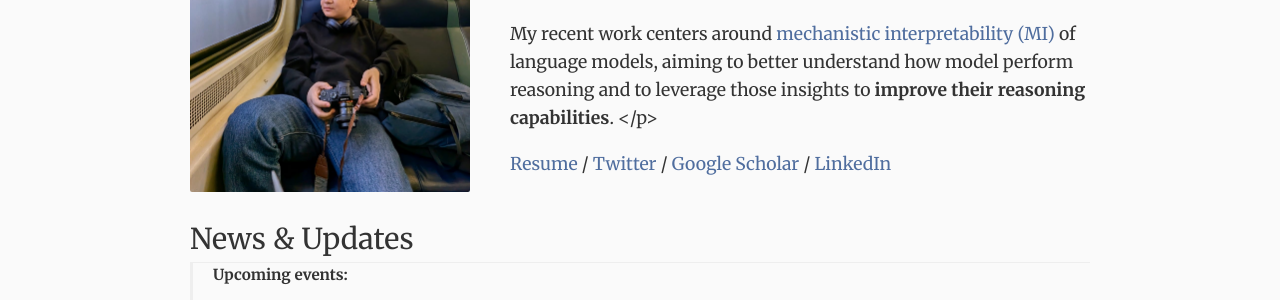
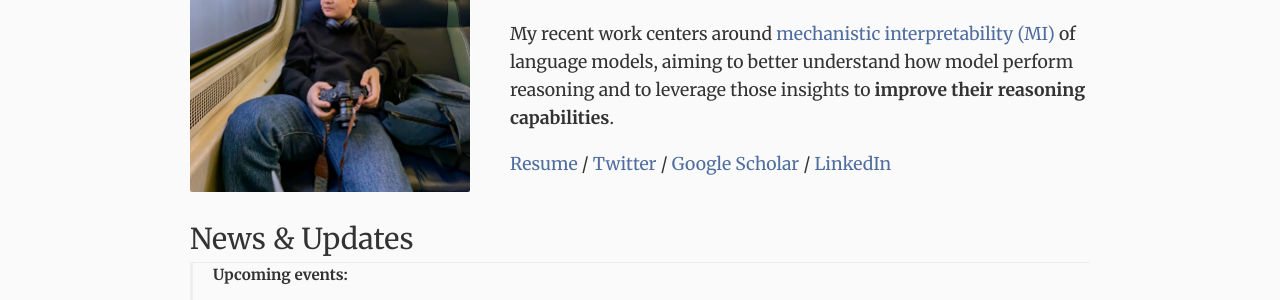
Before and after one commit to Dakingrai/dakingrai.github.io, a Jekyll site: the page built from index.md, in a window 1280 px wide. Shown: the part 249-549 px from the top of the page. Built offline with Jekyll 4.4.1, drawn with Linux system fonts in a browser that asks for light colours.

Commit message:
removed </p>

```diff
--- a/index.md
+++ b/index.md
@@ -9,7 +9,7 @@ title: Home
   <div class="profile-text">
     <p>Hi, I'm a PhD student at George Mason University advised by <a href="https://ziyuyao.org/" target="_blank"> Prof. Ziyu Yao</a>. I’m interested in understanding how language models work and applying those insights to practical applications such as improving model capabilities and controllability.  </p>
 
-    My recent work centers around <a href="https://arxiv.org/pdf/2407.02646" target="_blank"> mechanistic interpretability (MI) </a> of language models, aiming to better understand how model perform reasoning and to leverage those insights to <span style="font-weight: bold; ">improve their reasoning capabilities</span>.  </p>
+    My recent work centers around <a href="https://arxiv.org/pdf/2407.02646" target="_blank"> mechanistic interpretability (MI) </a> of language models, aiming to better understand how model perform reasoning and to leverage those insights to <span style="font-weight: bold; ">improve their reasoning capabilities</span>.
 
     <!-- where I'm currently interested in developing a top-down MI framework for explaining model behaviors across levels of analysis, from mechanistic components (e.g., features, circuits) to high-level cognitive-like behaviors (e.g., reasoning). This is motivated by the uncertainty that low-level understanding will explain higher-level emergent behaviors. -->
 
```
